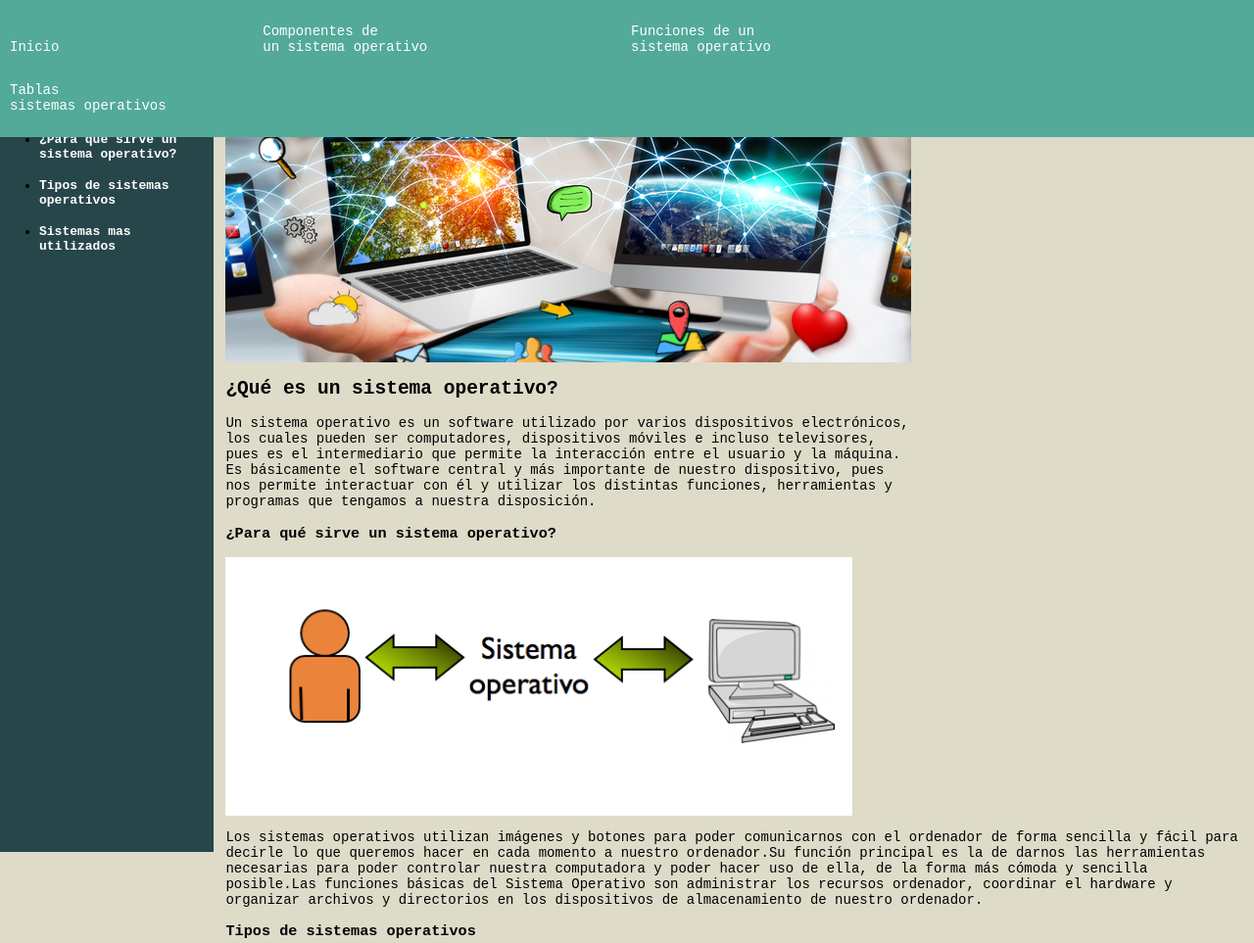
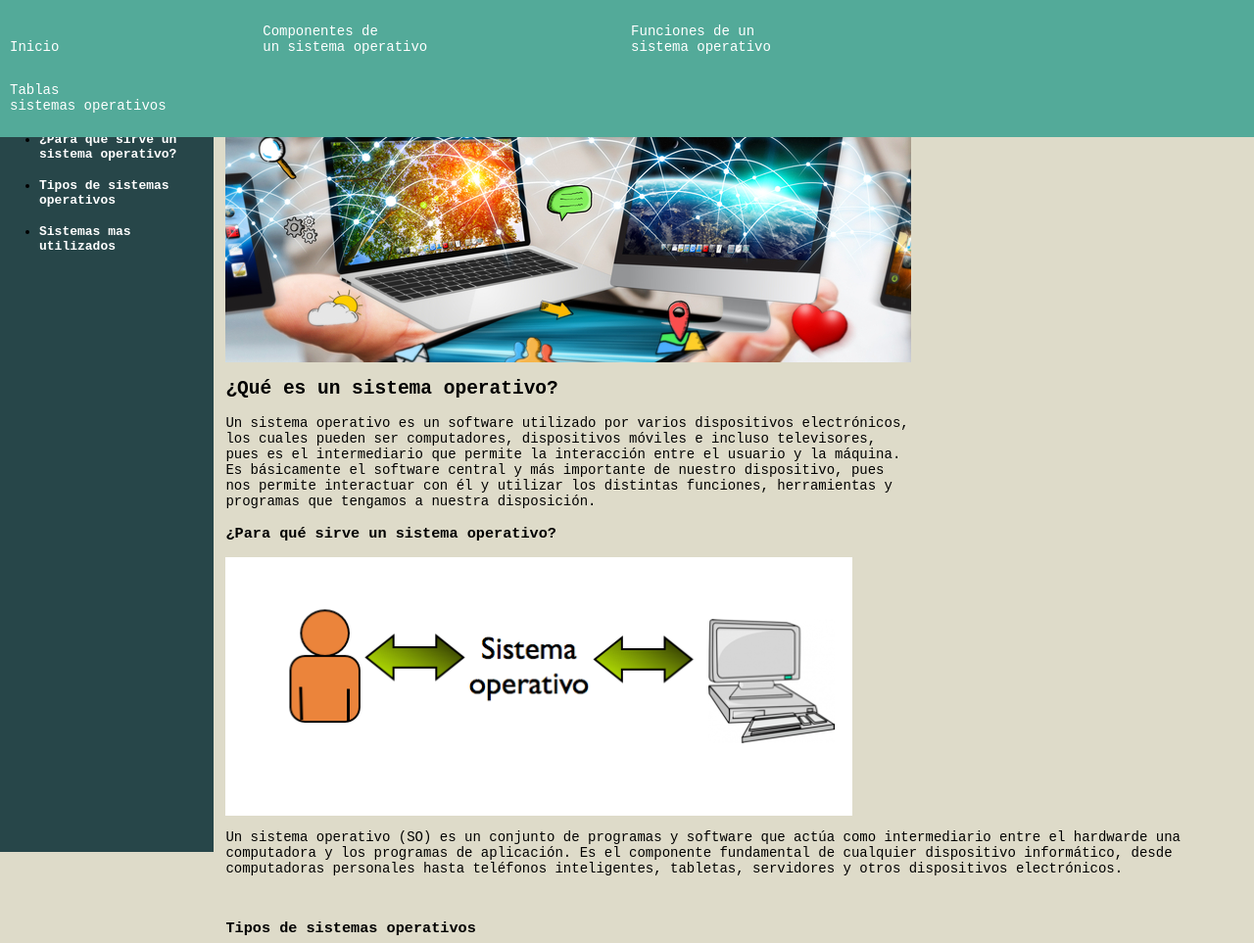
Before and after one commit to 016jesus/proyecto_intro, a plain HTML site: page index.html in a window 1280 px wide. Shown: the top 963 px of the page at 98% size. Drawn offline with Linux system fonts and the light colour scheme.

Commit message:
Update index.html

```diff
--- a/index.html
+++ b/index.html
@@ -73,13 +73,11 @@ que tengamos a nuestra disposición.
                <a name="sirve">
             <h3>¿Para qué sirve un sistema operativo?</h3>
             <img src="img/sirve.webp" >
-            <p>Los sistemas operativos utilizan imágenes y botones para poder comunicarnos con el
-              ordenador de forma sencilla y fácil para decirle lo que queremos hacer en cada momento
-              a nuestro ordenador.Su función principal es la de darnos las herramientas necesarias para
-               poder controlar nuestra computadora y poder hacer uso de ella, de la forma más cómoda y
-               sencilla posible.Las funciones básicas del Sistema Operativo son administrar los recursos
-                ordenador, coordinar el hardware y organizar archivos y directorios en los dispositivos de
-                 almacenamiento de nuestro ordenador.  </p>
+            <p>Un sistema operativo (SO) es un conjunto de programas y software que actúa como
+             intermediario entre el hardwarde una computadora y los programas de aplicación.
+             Es el componente fundamental de cualquier dispositivo informático, desde computadoras
+             personales hasta teléfonos inteligentes, tabletas, servidores y otros dispositivos electrónicos. </p>
+                <br>
                 </a>
                 <a name="tipos">
 
```
